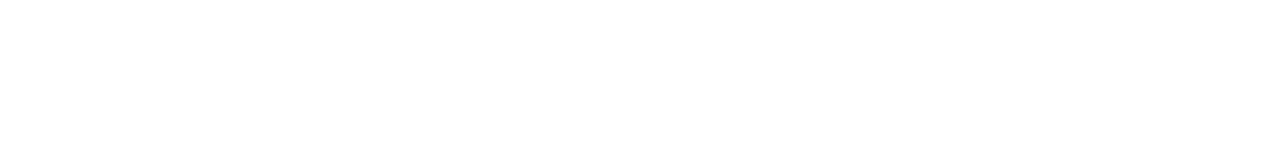
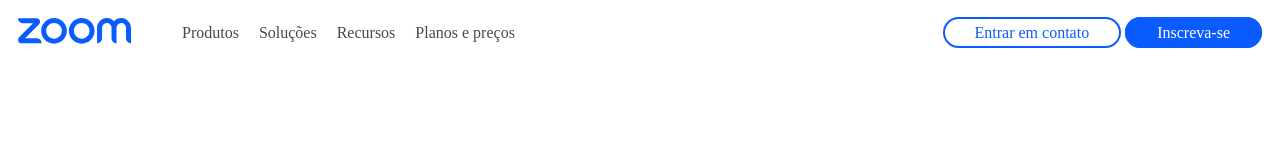
Before and after one commit to Levyherc/Testes-e-experimentos, a plain HTML site: page 2-[Projeto] Zoom - Estrutura com Flexbox/index.html in a window 1280 px wide. Drawn offline with Linux system fonts and the light colour scheme.

Commit message:
zoom-menu-flex-box

```diff
--- /dev/null
+++ b/2-[Projeto] Zoom - Estrutura com Flexbox/estilo.css
@@ -0,0 +1,47 @@
+header {
+    display: flex; /*item ao lado do outro*/
+    align-items: center;
+    padding: 0 10px;
+}
+
+nav {
+    flex-grow: 1; /*ocupar todo o espaço excedente*/
+}
+
+nav ul {
+    display: flex;
+    list-style: none;
+    /* justify-content: space-between;
+    align-items: center; */
+}
+
+ul a:link, a:visited {
+    padding: 10px;
+    text-decoration: none;
+    color: #484848;
+}
+
+ul a:hover {
+    color: #0B5CFF;
+}
+
+.botao {
+    text-decoration: none;
+    color: #0B5CFF;
+    border: 2px solid #0B5CFF;
+    border-radius: 25px;
+    padding: 5px 30px;
+}
+
+.botao:hover {
+    background: #d2e1ff;
+}
+
+.botao.destaque {
+    background: #0B5CFF;
+    color: white;
+}
+
+.botao.destaque:hover {
+    background: #2d73ff;
+}
--- a/2-[Projeto] Zoom - Estrutura com Flexbox/index.html
+++ b/2-[Projeto] Zoom - Estrutura com Flexbox/index.html
@@ -2,10 +2,34 @@
 <html lang="en">
 <head>
     <meta charset="UTF-8">
-    <meta name="viewport" content="width=device-width, initial-scale=1.0">
-    <title>Document</title>
+    <meta name="viewport"
+    content="width=device-width, initial-scale=1.0">
+    <title>Zoom Menu</title>
+    <link rel="stylesheet" href="./estilo.css">
 </head>
 <body>
 
+    <header> <!--Cabeçalho-menu-->
+
+        <a href="#">
+            <img src="./img/logo.svg" alt="Logo Zoom">
+        </a>
+
+        <nav> <!--área de menu nav(navegação)-->
+            <ul>
+                <li><a href="">Produtos</a></li>
+                <li><a href="">Soluções</a></li>
+                <li><a href="">Recursos</a></li>
+                <li><a href="">Planos e preços</a></li>
+            </ul>
+        </nav>
+
+        <div> <!--àrea do botão-->
+            <a class="botao" href="#">Entrar em contato</a>
+            <a class="botao destaque" href="#">Inscreva-se</a>
+        </div>
+
+    </header>
+
 </body>
 </html>
```
Also changed, not shown: 2-[Projeto] Zoom - Estrutura com Flexbox/img/logo.svg (added).
